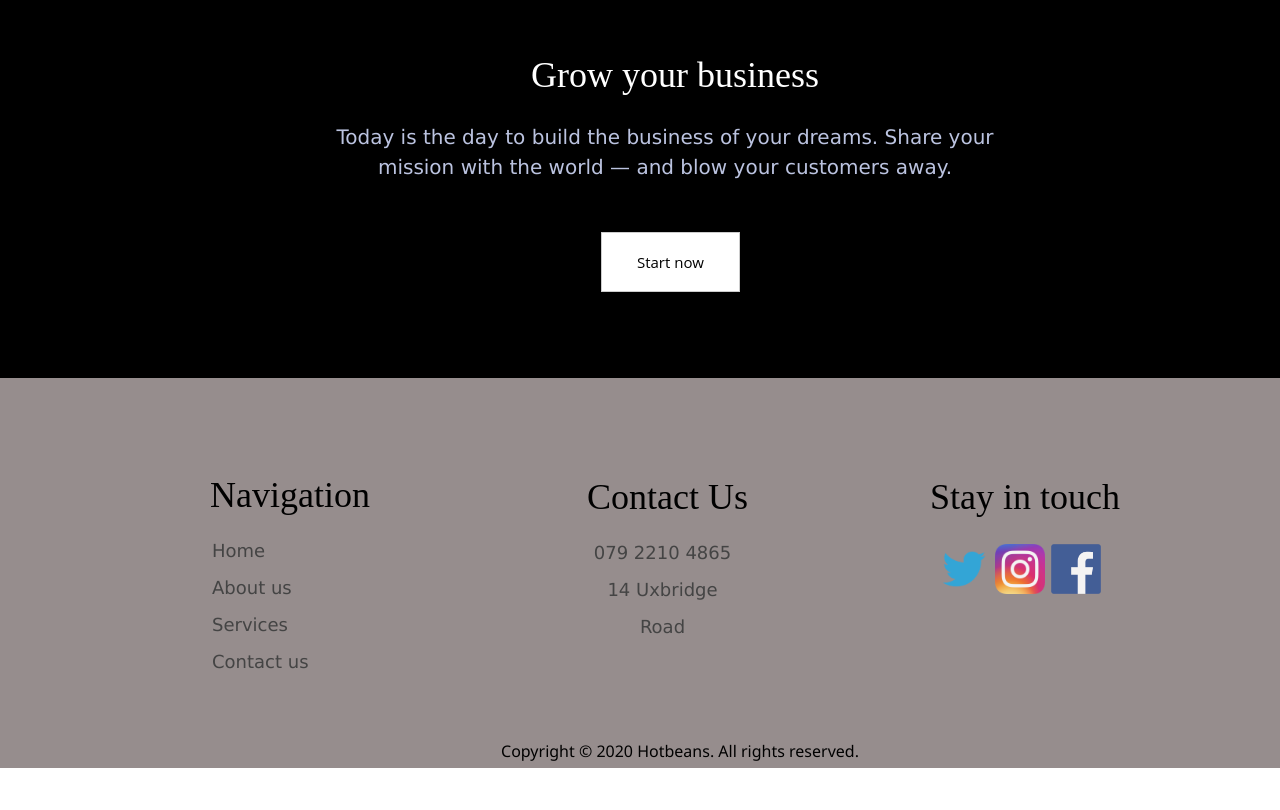
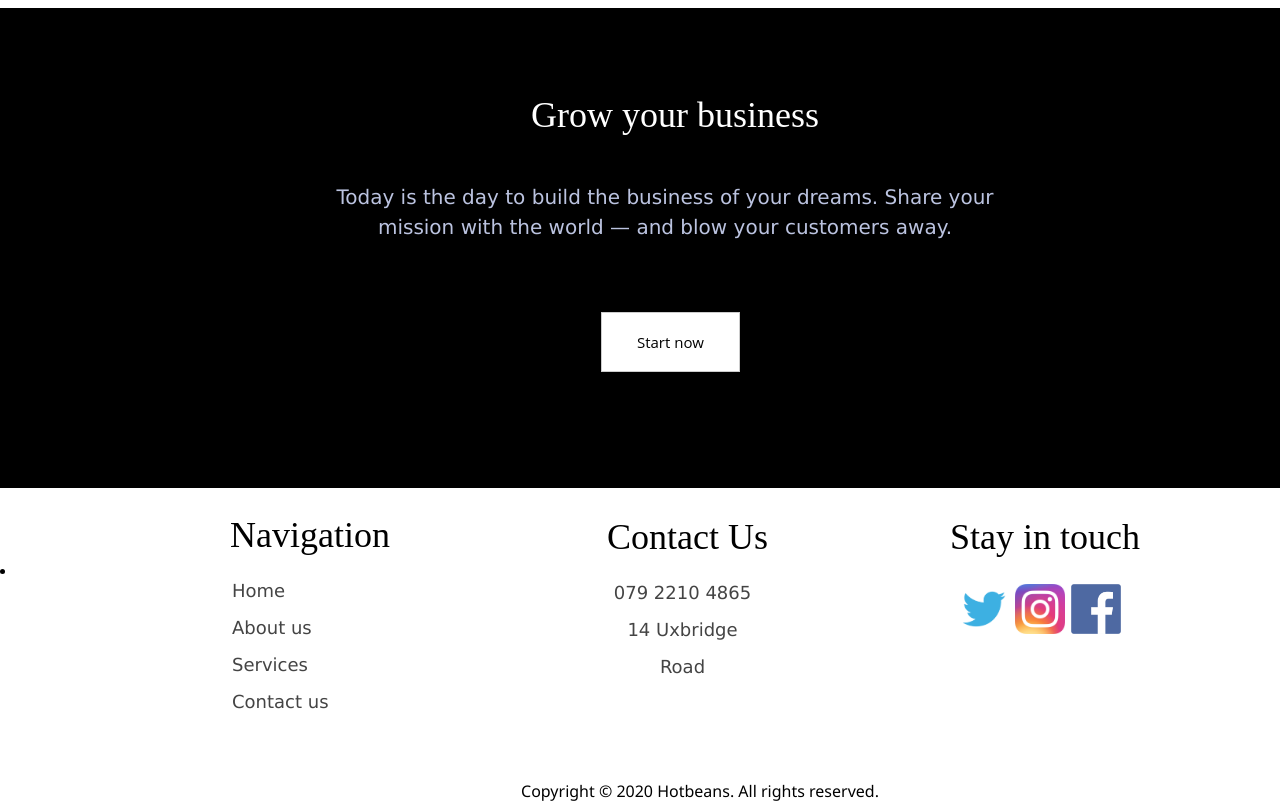
Before and after one commit to Mohdsaber8/Hotbeans, a plain HTML site: page index.html in a window 1280 px wide. Shown: the part 1760-2570 px from the top of the page. Before the commit the page ends 2530 px from the top, so only its background shows below. Drawn offline with nearby package versions, Linux system fonts and the light colour scheme.

Commit message:
Update Homestyle.css

```diff
--- a/CSS/Homestyle.css
+++ b/CSS/Homestyle.css
@@ -1,9 +1,4 @@
 
-*{
-    margin: 0;
-    padding: 0;
-
-}
 
 .Navigation{
     padding: 0 10%;
@@ -241,10 +236,9 @@ label{
     bottom: -380px;
 }
 .apply{
-    background-color: #968d8d;
     height: 390px;
     width: 1400px;
-    position: relative;
+
     left: -20px;
 }
 .Headers{
```
